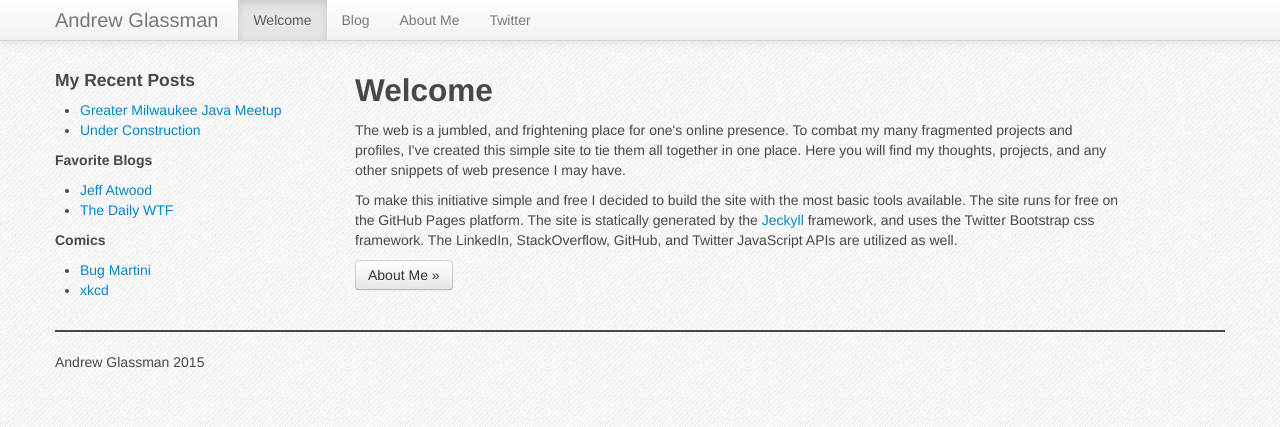
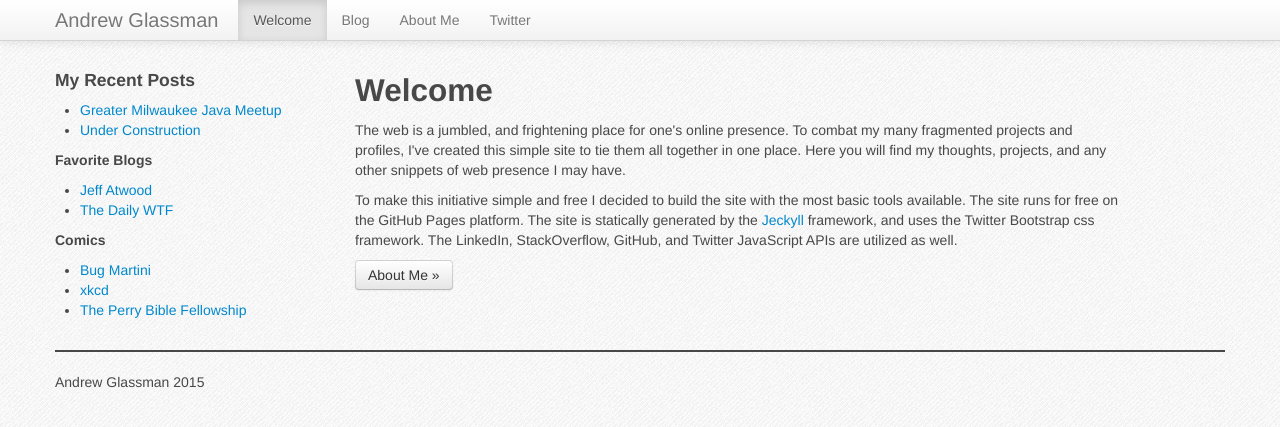
Before and after one commit to aglassman/aglassman.github.io, a Jekyll site: the page built from index.html, in a window 1280 px wide. Shown: the top 427 px of the page. Built offline with Jekyll 4.4.1, drawn with Linux system fonts in a browser that asks for light colours.

Commit message:
Update index.html
Added PBF comic link.

```diff
--- a/index.html
+++ b/index.html
@@ -22,6 +22,7 @@ home-active: active
       <ul>
         <li><a href="http://www.bugmartini.com">Bug Martini</a> </li>
         <li><a href="http://www.xkcd.com">xkcd</a> </li>
+        <li><a href="http://pbfcomics.com/">The Perry Bible Fellowship</a></li>
       </ul>
 
 
```
